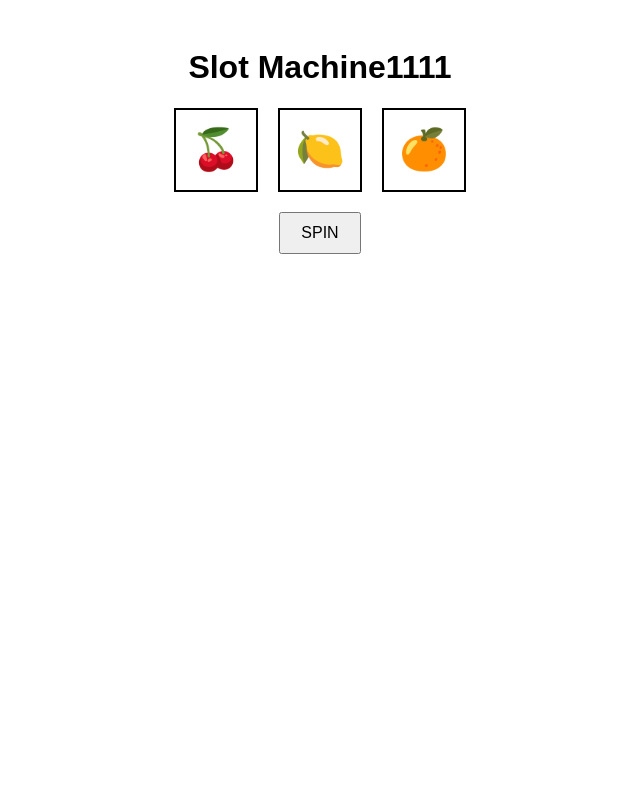
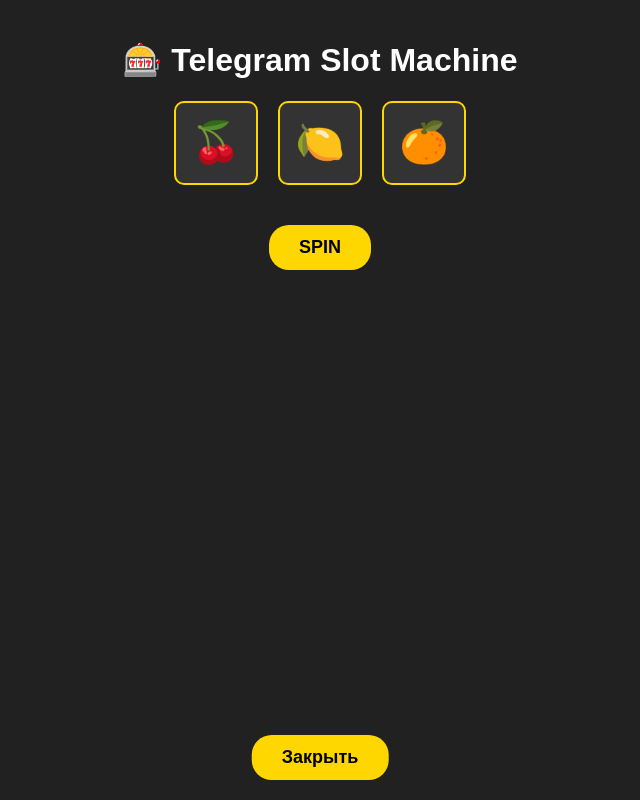
Before and after one commit to TeplyakovServey/casino, a plain HTML site: page index.html in a window 1280 px wide. Shown: the whole page, without its empty margins (320-960 px from the left). Drawn offline with Linux system fonts and the light colour scheme.

Commit message:
Update index.html

```diff
--- a/index.html
+++ b/index.html
@@ -3,19 +3,82 @@
 <head>
     <meta charset="UTF-8">
     <meta name="viewport" content="width=device-width, initial-scale=1.0">
-    <title>Casino Game1111</title>
+    <title>Casino Slot Machine</title>
     <style>
-        body { font-family: Arial, sans-serif; text-align: center; padding: 20px; }
-        .slot-machine { margin: 20px auto; }
-        .reels { display: flex; justify-content: center; margin: 20px 0; }
-        .reel { width: 80px; height: 80px; border: 2px solid #000; margin: 0 10px;
-                display: flex; align-items: center; justify-content: center;
-                font-size: 40px; background: #fff; }
-        button { padding: 10px 20px; font-size: 16px; cursor: pointer; }
+        body {
+            font-family: Arial, sans-serif;
+            text-align: center;
+            padding: 20px;
+            background-color: #212121;
+            color: white;
+            margin: 0;
+            padding-bottom: 60px; /* Для кнопки Telegram */
+        }
+        .slot-machine {
+            margin: 20px auto;
+            max-width: 400px;
+        }
+        .reels {
+            display: flex;
+            justify-content: center;
+            margin: 20px 0;
+        }
+        .reel {
+            width: 80px;
+            height: 80px;
+            border: 2px solid #FFD700;
+            margin: 0 10px;
+            display: flex;
+            align-items: center;
+            justify-content: center;
+            font-size: 40px;
+            background: #333;
+            border-radius: 10px;
+        }
+        button {
+            padding: 12px 30px;
+            font-size: 18px;
+            cursor: pointer;
+            background: #FFD700;
+            color: #000;
+            border: none;
+            border-radius: 20px;
+            font-weight: bold;
+            margin-top: 20px;
+        }
+        #result {
+            font-size: 24px;
+            margin: 20px 0;
+            min-height: 30px;
+            color: #FFD700;
+        }
+        .win-animation {
+            position: fixed;
+            top: 0;
+            left: 0;
+            width: 100%;
+            height: 100%;
+            background-color: rgba(0,0,0,0.8);
+            display: flex;
+            justify-content: center;
+            align-items: center;
+            flex-direction: column;
+            z-index: 100;
+        }
+        .win-animation img {
+            max-width: 80%;
+            border-radius: 20px;
+        }
+        .win-text {
+            color: #FFD700;
+            font-size: 32px;
+            margin-top: 20px;
+            text-shadow: 0 0 10px gold;
+        }
     </style>
 </head>
 <body>
-    <h1>Slot Machine1111</h1>
+    <h1>🎰 Telegram Slot Machine</h1>
     <div class="slot-machine">
         <div class="reels">
             <div class="reel" id="reel1">🍒</div>
@@ -26,18 +89,33 @@
         <p id="result"></p>
     </div>
 
+    <div id="winAnimation" class="win-animation" style="display: none;">
+        <img src="https://i.gifer.com/7VE.gif" alt="Win animation">
+        <div class="win-text">YOU WIN!</div>
+    </div>
+
     <script>
+        // Инициализация Telegram WebApp
+        const tg = window.Telegram?.WebApp;
+        if (tg) {
+            tg.expand(); // Развернуть на весь экран
+            tg.MainButton.setText("Закрыть").show().onClick(() => tg.close());
+            tg.enableClosingConfirmation();
+        }
+
         const symbols = ['🍒', '🍋', '🍊', '🍇', '🍉', '7'];
         const reels = [
             document.getElementById('reel1'),
             document.getElementById('reel2'),
             document.getElementById('reel3')
         ];
+        const winAnimation = document.getElementById('winAnimation');
 
         document.getElementById('spin').addEventListener('click', () => {
             // Disable button during spin
             document.getElementById('spin').disabled = true;
             document.getElementById('result').textContent = '';
+            winAnimation.style.display = 'none';
 
             // Spin animation
             let spins = 0;
@@ -59,17 +137,37 @@
             const values = reels.map(reel => reel.textContent);
 
             if (values[0] === values[1] && values[1] === values[2]) {
-                document.getElementById('result').textContent = 'You win!';
-                // Здесь можно добавить логику для бота через Telegram.WebApp.sendData()
+                showWinAnimation();
+                document.getElementById('result').textContent = 'JACKPOT!';
+
+                // Можно отправить данные в бота
+                if (tg) {
+                    tg.sendData(JSON.stringify({ win: true, combination: values[0] }));
+                }
             } else {
                 document.getElementById('result').textContent = 'Try again!';
             }
         }
 
-        // Инициализация Telegram WebApp
-        if (window.Telegram && Telegram.WebApp) {
-            Telegram.WebApp.expand();
-            Telegram.WebApp.enableClosingConfirmation();
+        function showWinAnimation() {
+            winAnimation.style.display = 'flex';
+
+            // Автоматически скрываем через 3 секунды
+            setTimeout(() => {
+                winAnimation.style.display = 'none';
+            }, 3000);
+        }
+
+        // Если не в Telegram, показываем кнопку закрытия
+        if (!tg) {
+            const closeBtn = document.createElement('button');
+            closeBtn.textContent = 'Закрыть';
+            closeBtn.style.position = 'fixed';
+            closeBtn.style.bottom = '20px';
+            closeBtn.style.left = '50%';
+            closeBtn.style.transform = 'translateX(-50%)';
+            closeBtn.onclick = () => alert('В Telegram эта кнопка закрывает приложение');
+            document.body.appendChild(closeBtn);
         }
     </script>
 </body>
```
